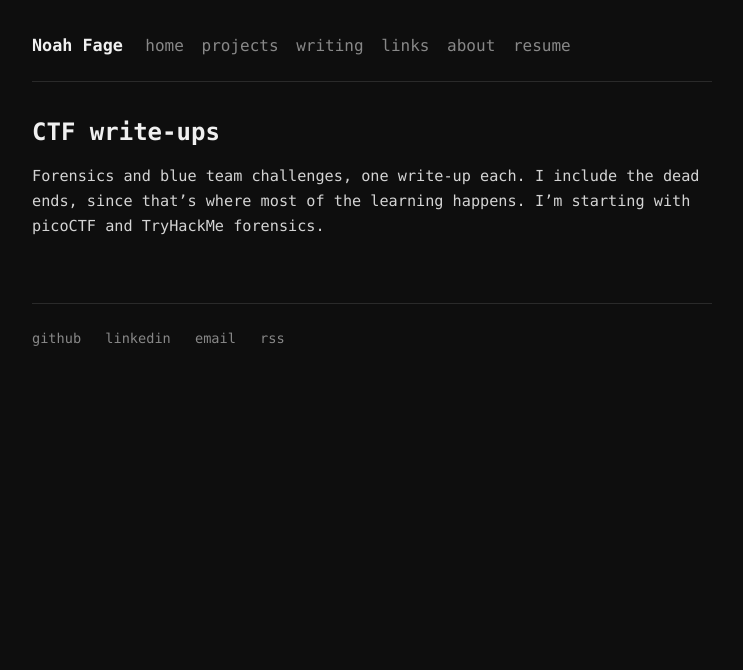
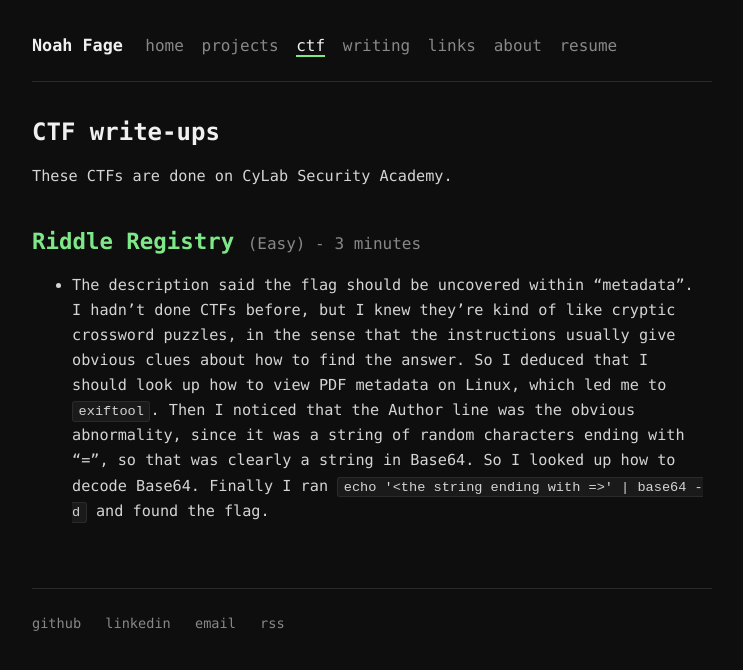
Before and after one commit to noah-fage/noah-fage.github.io, a Jekyll site: the page built from ctf.md, in a window 1280 px wide. Shown: the top 670 px of the page, without its empty margins (268-1011 px from the left). Built offline with Jekyll 4.4.1, drawn with Linux system fonts in a browser that asks for light colours.

Commit message:
Add CTF write-ups page with first entry

```diff
--- a/_layouts/default.html
+++ b/_layouts/default.html
@@ -19,13 +19,12 @@
 </head>
 <body>
   <a class="skip" href="#content">Skip to content</a>
-  {% assign ctf_posts = site.tags.ctf %}
   <header>
     <a class="site-title" href="{{ '/' | relative_url }}">Noah Fage</a>
     <nav aria-label="Main">
       <a href="{{ '/' | relative_url }}"{% if page.url == '/' %} class="current"{% endif %}>home</a>
       <a href="{{ '/projects/' | relative_url }}"{% if page.url == '/projects/' %} class="current"{% endif %}>projects</a>
-      {% if ctf_posts.size > 0 %}<a href="{{ '/ctf/' | relative_url }}"{% if page.url == '/ctf/' %} class="current"{% endif %}>ctf</a>{% endif %}
+      <a href="{{ '/ctf/' | relative_url }}"{% if page.url == '/ctf/' %} class="current"{% endif %}>ctf</a>
       <a href="{{ '/writing/' | relative_url }}"{% if page.url == '/writing/' %} class="current"{% endif %}>writing</a>
       <a href="{{ '/links/' | relative_url }}"{% if page.url == '/links/' %} class="current"{% endif %}>links</a>
       <a href="{{ '/about/' | relative_url }}"{% if page.url == '/about/' %} class="current"{% endif %}>about</a>
--- a/assets/style.css
+++ b/assets/style.css
@@ -143,3 +143,7 @@ th { color: var(--heading); }
 
 ul.plain { padding-left: 1.1rem; }
 ul.plain li { margin: 0.5rem 0; }
+
+/* CTF write-ups page */
+h2.ctf-title { color: var(--accent); font-size: 1.4rem; margin-bottom: 0.6rem; }
+h2.ctf-title .ctf-meta { color: var(--muted); font-size: 1rem; font-weight: normal; }
--- a/ctf.md
+++ b/ctf.md
@@ -1,18 +1,13 @@
 ---
 layout: default
-title: CTF
-description: "CTF and forensics write-ups, including the dead ends."
+title: CTF write-ups
+description: "CTF write-ups with the commands I ran and why, including the dead ends."
 ---
 
 # CTF write-ups
 
-Forensics and blue team challenges, one write-up each. I include the dead ends,
-since that's where most of the learning happens. I'm starting with picoCTF and
-TryHackMe forensics.
+These CTFs are done on CyLab Security Academy.
 
-{% assign ctf_posts = site.tags.ctf %}
-<ul class="post-list">
-{% for post in ctf_posts %}
-  <li><span class="date">{{ post.date | date: "%Y-%m-%d" }}</span> <a href="{{ post.url | relative_url }}">{{ post.title }}</a></li>
-{% endfor %}
-</ul>
+<h2 class="ctf-title">Riddle Registry <span class="ctf-meta">(Easy) - 3 minutes</span></h2>
+
+* The description said the flag should be uncovered within "metadata". I hadn't done CTFs before, but I knew they're kind of like cryptic crossword puzzles, in the sense that the instructions usually give obvious clues about how to find the answer. So I deduced that I should look up how to view PDF metadata on Linux, which led me to `exiftool`. Then I noticed that the Author line was the obvious abnormality, since it was a string of random characters ending with "=", so that was clearly a string in Base64. So I looked up how to decode Base64. Finally I ran `echo '<the string ending with =>' | base64 -d` and found the flag.
```
Also changed, not shown: writing.md (+1 -1 lines).
